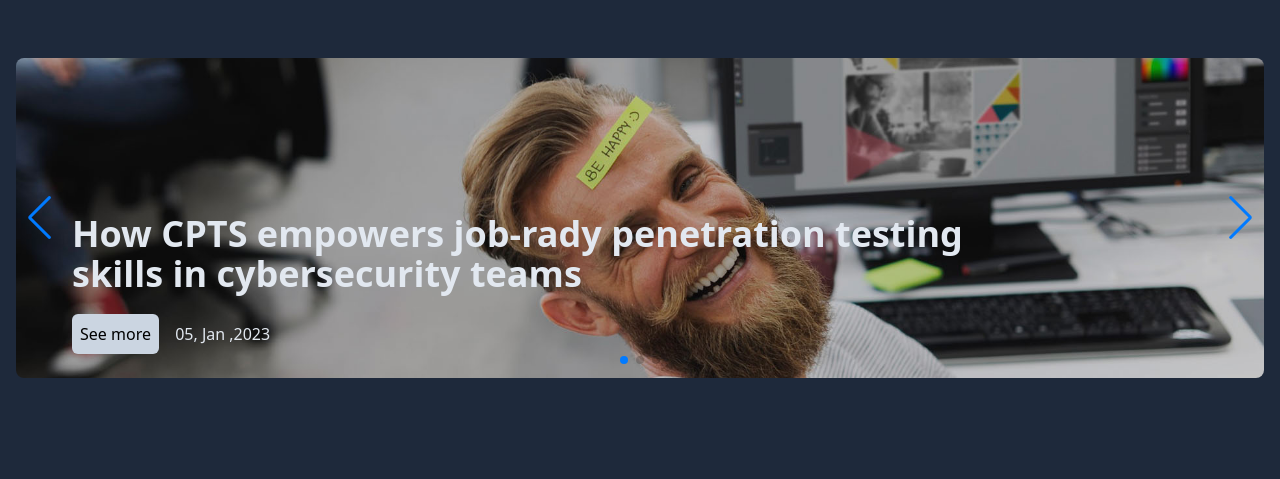
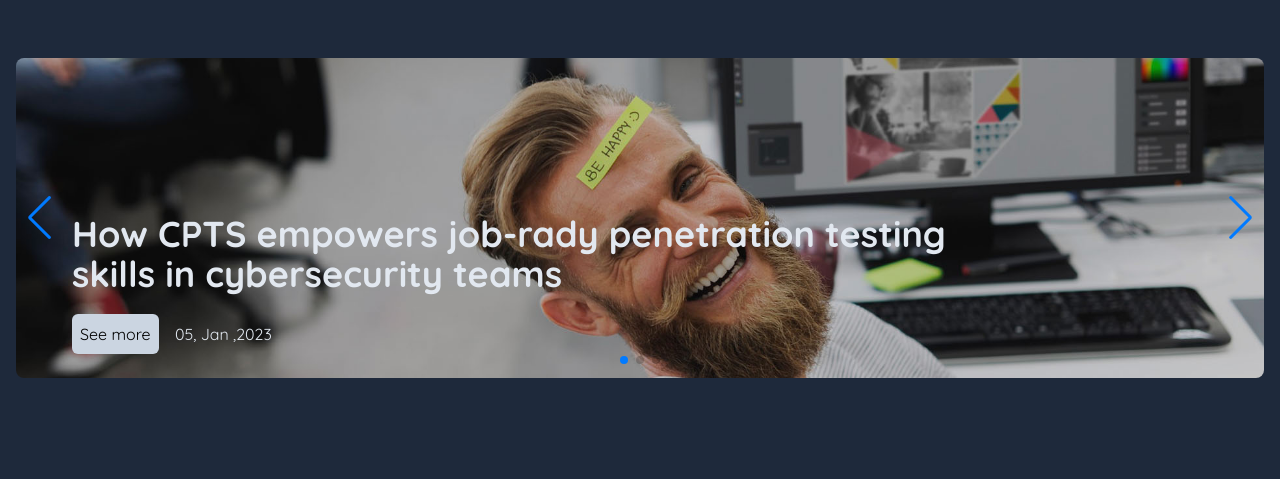
Before and after one commit to RarJar/Tailwind-Berry-Blog-Template, a website: page src/index.html in a window 1280 px wide. Shown: the part 70-549 px from the top of the page. Drawn offline with nearby package versions, Linux system fonts and the light colour scheme.

Commit message:
Add-Googlefont

```diff
--- a/src/index.html
+++ b/src/index.html
@@ -12,6 +12,11 @@
 
     <!-- npm install @fortawesome/fontawesome-free -->
     <link href="../node_modules/@fortawesome/fontawesome-free/css/all.css" rel="stylesheet">
+
+    <!-- Google Font -->
+    <link rel="preconnect" href="https://fonts.googleapis.com">
+    <link rel="preconnect" href="https://fonts.gstatic.com" crossorigin>
+    <link href="https://fonts.googleapis.com/css2?family=Poppins:wght@400;500&family=Quicksand:wght@400;500;600;700&display=swap" rel="stylesheet">
 
     <!-- npm install swiper -->
     <link rel="stylesheet" href="/node_modules/swiper/swiper-bundle.min.css" />
@@ -28,6 +33,8 @@
           scroll-behavior: smooth;
           text-decoration: none;
           list-style: none;
+          font-family: 'Poppins', sans-serif;
+          font-family: 'Quicksand', sans-serif;
       }
 
       body::-webkit-scrollbar {
```
Also changed, not shown: dist/output.css. Lines whose indentation alone changed are shown as unchanged.
